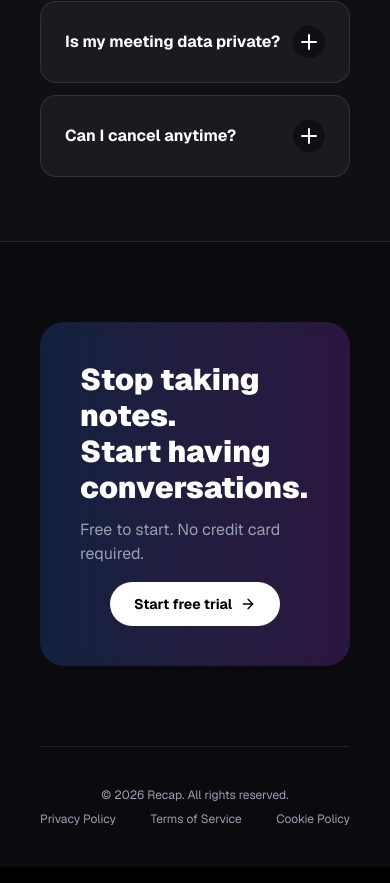
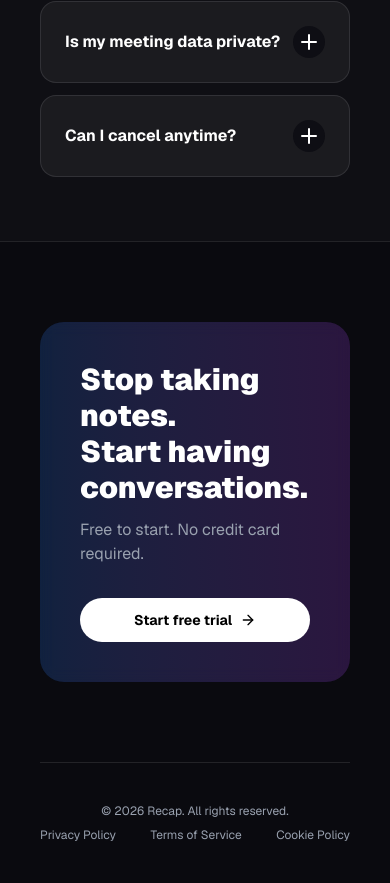
Before and after one commit to Prince-Edem/Landing-page, a React (Vite) app: page / in a window 390 px wide. Shown: the part 5718-6601 px from the top of the page. Built offline with nearby package versions, Linux system fonts and the light colour scheme.

Commit message:
footer buttonn fixed

```diff
--- a/src/components/Footer.jsx
+++ b/src/components/Footer.jsx
@@ -19,9 +19,9 @@ export const Footer = () => {
             </h2>
             <p className="text-gray-400">Free to start. No credit card required.</p>
           </div>
-          <div>
+          <div className="w-full sm:w-auto mt-4 sm:mt-0">
             <button
-              className="group w-full sm:w-auto px-6 sm:px-8 py-3 sm:py-4 bg-white text-black rounded-full font-bold text-sm sm:text-base
+              className="group w-full px-6 sm:px-8 py-3 sm:py-4 bg-white text-black rounded-full font-bold text-sm sm:text-base
                 transition-all hover:scale-105 flex items-center justify-center space-x-2 cursor-pointer"
             >
               <span>Start free trial</span>
```
Also changed, not shown: src/components/FAQs.jsx (line endings or trailing spaces).
